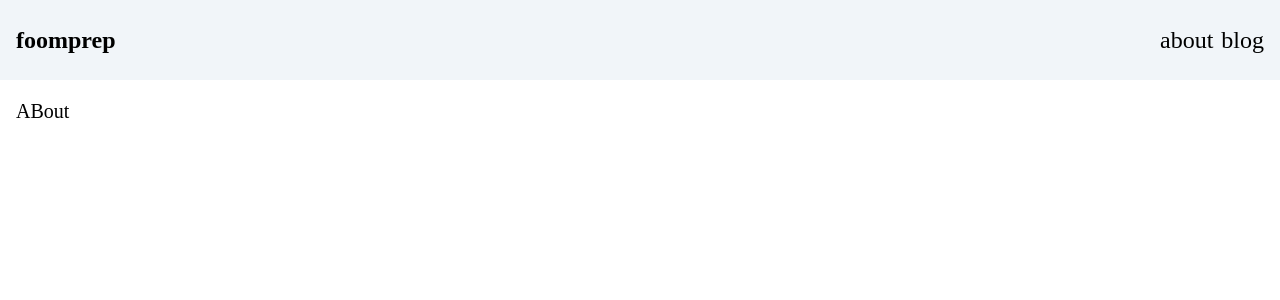
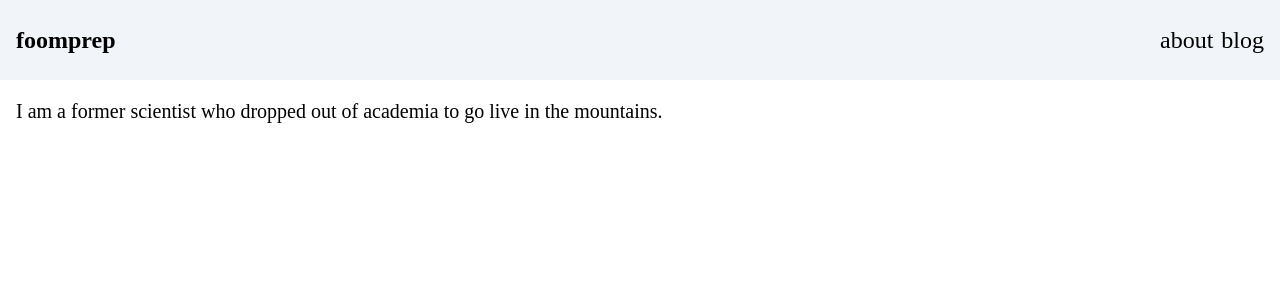
Before and after one commit to eurdoch/eurdoch.github.io, a React (Vite) app: page /#/about in a window 1280 px wide. Shown: the top 300 px of the page. Built offline with nearby package versions, Linux system fonts and the light colour scheme.

Commit message:
Change about page

```diff
--- a/src/About.tsx
+++ b/src/About.tsx
@@ -1,6 +1,6 @@
 const About = () => {
   return (
-    <div>ABout</div>
+    <div>I am a former scientist who dropped out of academia to go live in the mountains.</div>
   )
 }
 
```
